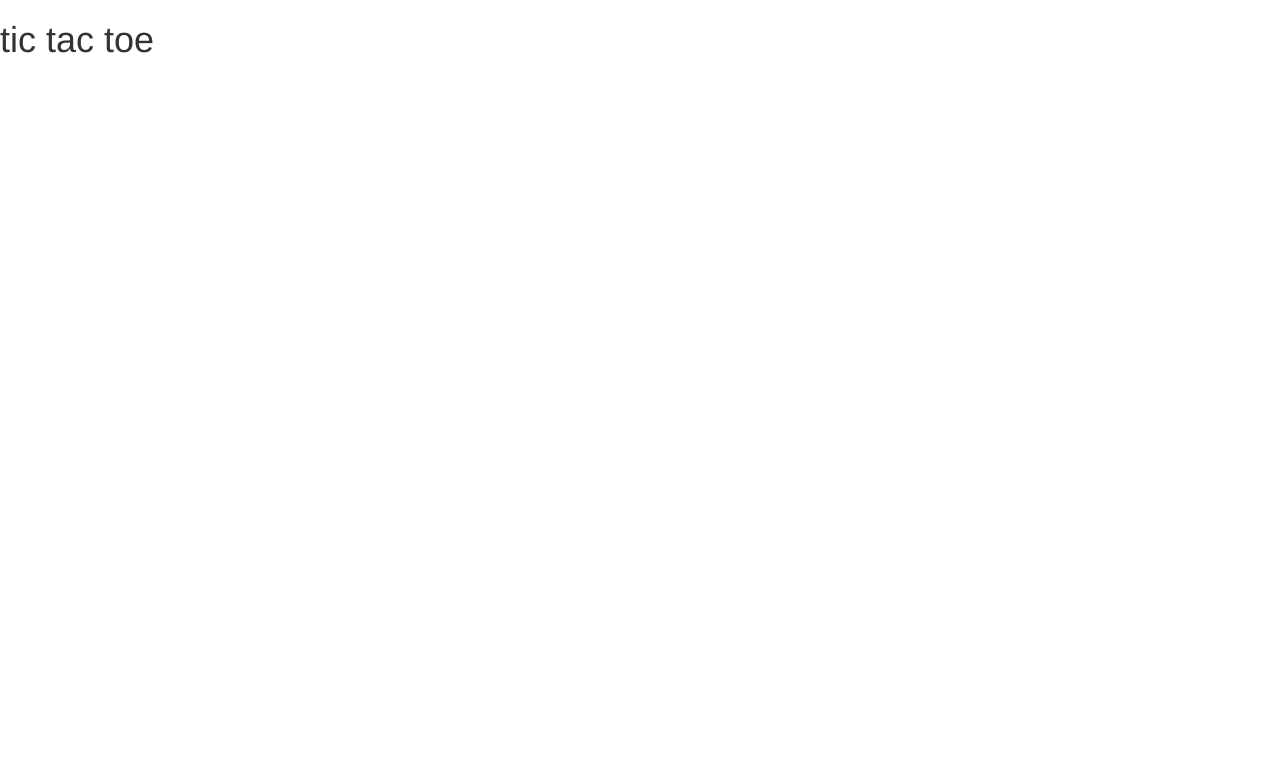
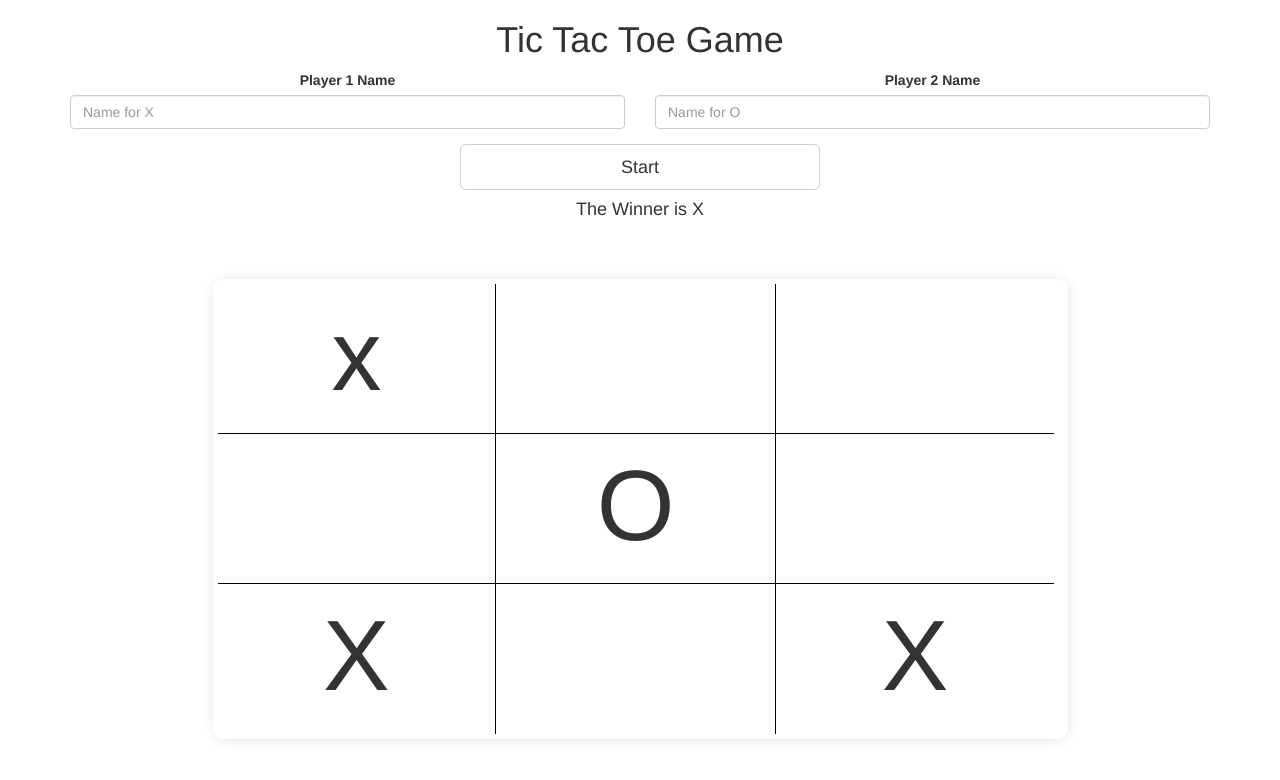
Before and after one commit to dustatron/epicodus-tic-tac-toe, a plain HTML site: page index.html in a window 1280 px wide. Drawn offline with Linux system fonts and the light colour scheme.

Commit message:
add a ui with user input and a game board.

```diff
--- a/css/styles.css
+++ b/css/styles.css
@@ -0,0 +1,51 @@
+
+.game-board {
+    /* border: 1px solid black; */
+    width: 75%;
+    margin: auto;
+    display: flex;
+    flex-wrap: wrap;
+    box-shadow: 1px 1px 15px -4px rgba(0,0,0,.2);
+    margin-top: 50px;
+    border-radius: 10px;
+    padding: 5px;
+}
+
+.square {
+    width: 33%;
+    height: 150px;
+    font-size: 100px;
+    display: flex;
+    align-content: center;
+    justify-content: center;
+    /* border: 1px solid black; */
+}
+
+#r1c1 {
+    border-bottom: 1px solid black;
+    border-right: 1px solid black;
+}
+#r1c2 {
+    border-bottom: 1px solid black;
+}
+#r1c3 {
+    border-bottom: 1px solid black;
+    border-left: 1px solid black;
+}
+#r2c1 {
+    border-bottom: 1px solid black;
+    border-right: 1px solid black;
+}
+#r2c2 {
+    border-bottom: 1px solid black;
+}
+#r2c3 {
+    border-bottom: 1px solid black;
+    border-left: 1px solid black;
+}
+#r3c1 {
+    border-right: 1px solid black;
+}
+#r3c3 {
+    border-left: 1px solid black;
+}
--- a/index.html
+++ b/index.html
@@ -5,17 +5,67 @@
   <meta name="viewport" content="width=device-width, initial-scale=1.0">
   <meta http-equiv="X-UA-Compatible" content="ie=edge">
 
+  <!-- Styles -->
+  <link rel="stylesheet" href="css/bootstrap.css">
+  <link rel="stylesheet" href="css/styles.css">
 
-    <link rel="stylesheet" href="css/bootstrap.css">
-    <link rel="stylesheet" href="css/bootstrap.css">
-
+  <!-- Scripts -->
   <script src="js/jquery.js"></script>
   <script src="js/scripts.js"></script>
 
   <title>Tic Tac Toe</title>
 </head>
 <body>
-    <h1>tic tac toe</h1>
+  <div class="container">
+    <h1 class="text-center">Tic Tac Toe Game</h1>
+    <!-- Player input -->
+    <div class="row">
+      <!-- Player 1 input -->
+      <div class="col-md-6 text-center">
+          <div class="form-group">
+              <label for="player-1">Player 1 Name</label>
+              <input type="text" class="form-control" id="player-1" placeholder="Name for X">
+          </div>
+      </div>
+      <!-- Player 2 input -->
+      <div class="col-md-6 text-center">
+          <div class="form-group">
+              <label for="player-2">Player 2 Name</label>
+              <input type="text" class="form-control" id="player-2" placeholder="Name for O">
+          </div>
 
+      </div>
+    </div>
+
+    <!-- Start Button -->
+    <div class="row">
+      <div class="col-md-4 col-md-offset-4">
+        <button class="btn btn-lg btn-default btn-block">Start</button>
+      </div>
+    </div>
+    <!-- Winning Callout -->
+    <div class="row">
+        <div class="col-md-4 col-md-offset-4 text-center">
+          <h4>The Winner is X</h4>
+        </div>
+    </div>
+
+    <!-- Game Board -->
+    <div class="row game-board">
+       <div id="r1c1" class="square row1 col1">x</div>
+       <div id="r1c2" class="square row1 col2"></div>
+       <div id="r1c3" class="square row1 col3"></div>
+
+       <div id="r2c1" class="square  row2 co1"></div>
+       <div id="r2c2" class="square row2 col2">O</div>
+       <div id="r2c3" class="square row2 col3"></div>
+
+       <div id="r3c1" class="square row2 col1">X</div>
+       <div id="r3c2" class="square row2 col2"></div>
+       <div id="r3c3" class="square row2 col3">X</div>
+    </div>
+
+  </div>
 </body>
+
 </html>
```
Lines whose indentation alone changed are shown as unchanged.
